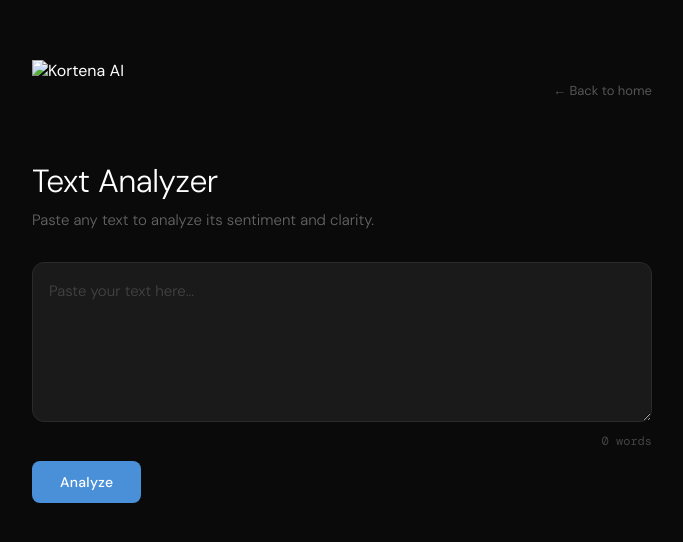
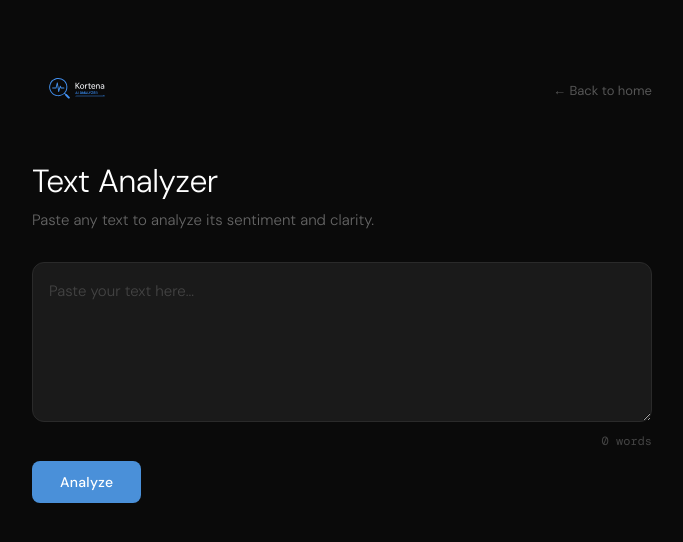
Before and after one commit to KareemTaha0/kortena-ai-v2, a website: page public/analyzer.html in a window 1280 px wide. Shown: the whole page, without its empty margins (298-981 px from the left). Drawn offline with nearby package versions, Linux system fonts and the light colour scheme.

Commit message:
fix logo issue

```diff
--- a/public/analyzer.html
+++ b/public/analyzer.html
@@ -10,7 +10,7 @@
 <body>
   <div class="container">
     <div class="topbar">
-      <img src="kortena-logo.png" alt="Kortena AI" style="height: 60px;">
+      <img src="logo2.svg" alt="Kortena AI" style="height: 60px;">
       <a href="/">← Back to home</a>
     </div>
 
```
